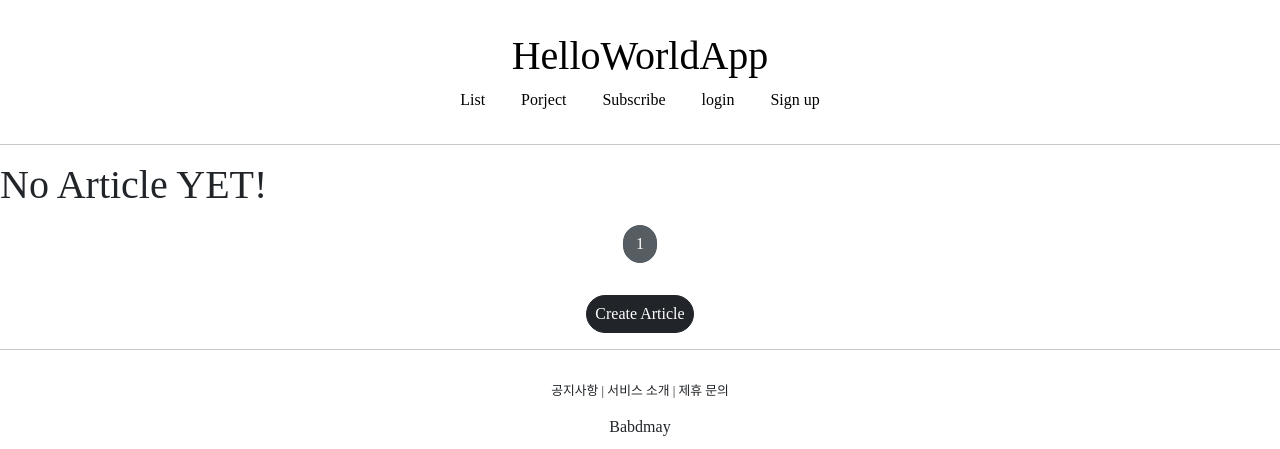
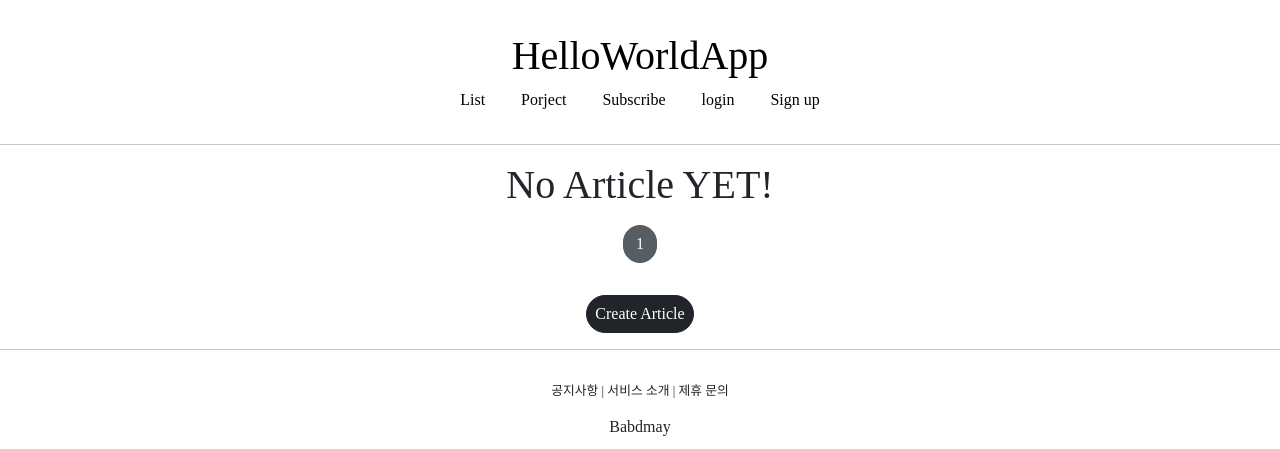
Before and after one commit to mrri-18/babdy, a Django app: page / in a window 1280 px wide. Shown: the top 449 px of the page. Run offline with Django 4.2, Linux system fonts and the light colour scheme; data that the repository does not hold is empty; some web fonts are replaced.

Commit message:
text align 수정

```diff
--- a/articleapp/templates/articleapp/list.html
+++ b/articleapp/templates/articleapp/list.html
@@ -35,7 +35,7 @@
 </div>
 <script src="{% static 'js/magicgrid.js'%}"></script>
 {%else%}
-<div>
+<div style="text-align:center;">
     <h1>
         No Article YET!
     </h1>
```
